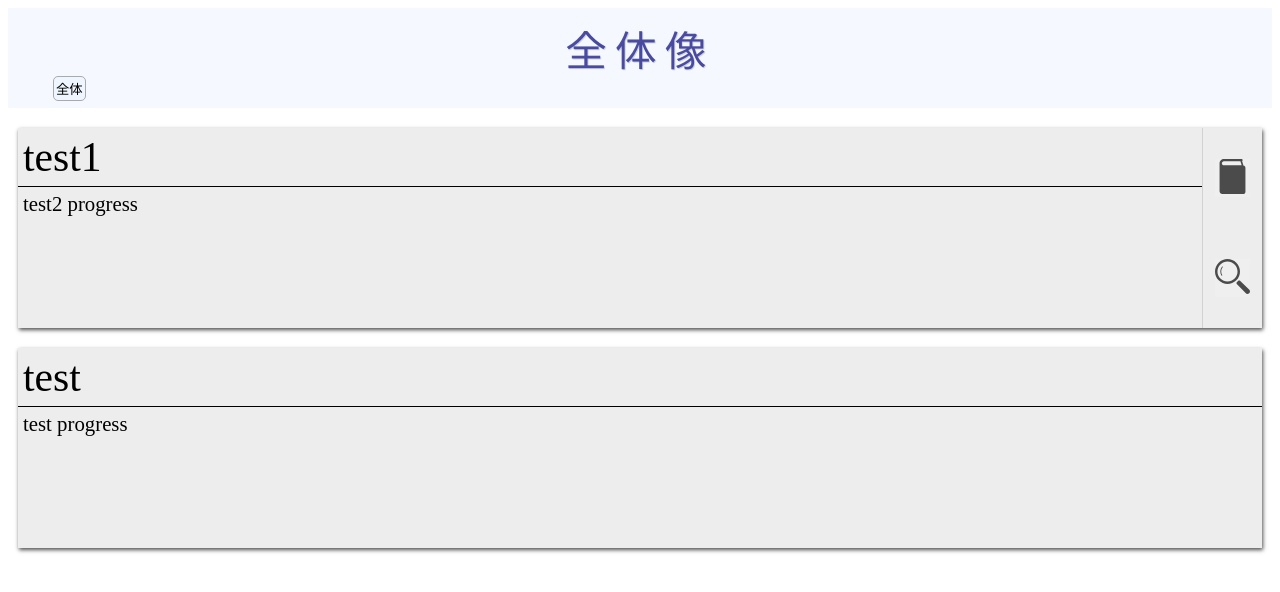
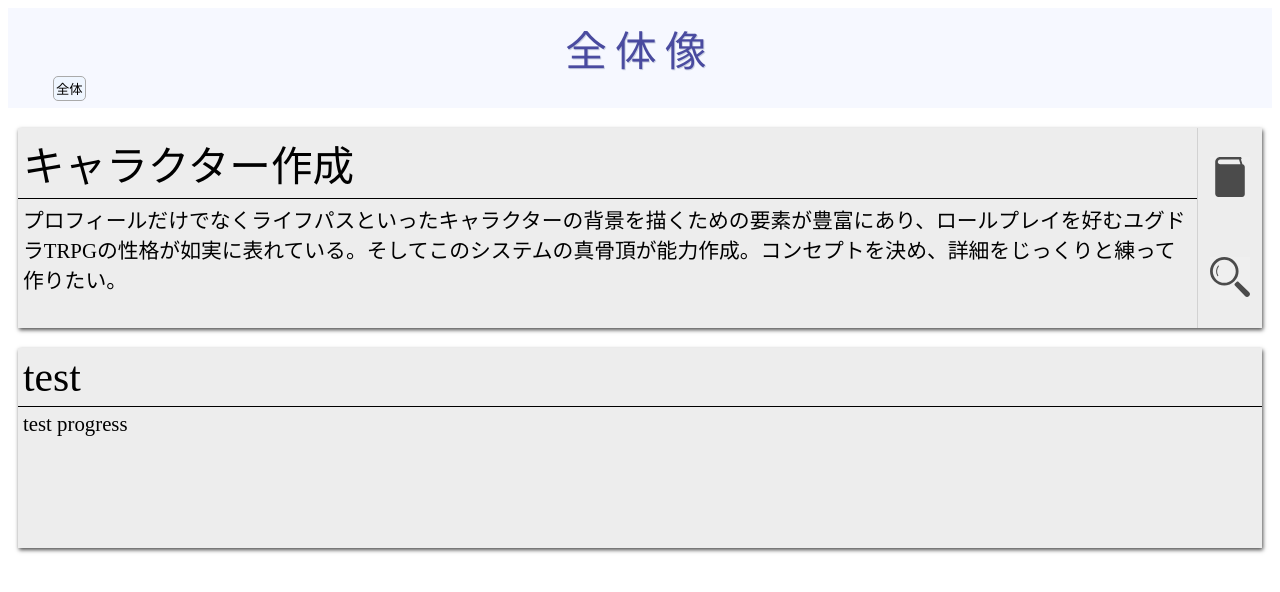
Before and after one commit to qwertyhoge/ygg_trpg_explain, a React app: page / in a window 1280 px wide. Shown: the top 592 px of the page. Built offline with nearby package versions, Linux system fonts and the light colour scheme; the HTML template or start-up script is replaced by a standard one.

Commit message:
fixed width problem of ProgressCardLinks

```diff
--- a/src/Overall.jsx
+++ b/src/Overall.jsx
@@ -11,8 +11,8 @@ function Overall(props){
 
     const cards = <>
     <ProgressCard
-        title="test1"
-        paragraph="test2 progress"
+        title="キャラクター作成"
+        paragraph="プロフィールだけでなくライフパスといったキャラクターの背景を描くための要素が豊富にあり、ロールプレイを好むユグドラTRPGの性格が如実に表れている。そしてこのシステムの真骨頂が能力作成。コンセプトを決め、詳細をじっくりと練って作りたい。"
         links={test1CardLinks}
     >
     </ProgressCard>
--- a/src/ProgressCardLinks.jsx
+++ b/src/ProgressCardLinks.jsx
@@ -7,13 +7,13 @@ function ProgressCardLinks(props){
         flexDirection: 'column',
         justifyContent: 'space-around',
         alignItems: 'center',
-        width: '60px',
         boxSizing: 'border-box',
         borderLeft: '1px solid #d2d2d2',
         padding: '0px 12px'
     };
 
     const buttonStyles = {
+        width: '40px',
         border: '0px',
         padding: '0px',
         margin: '0px',
```
